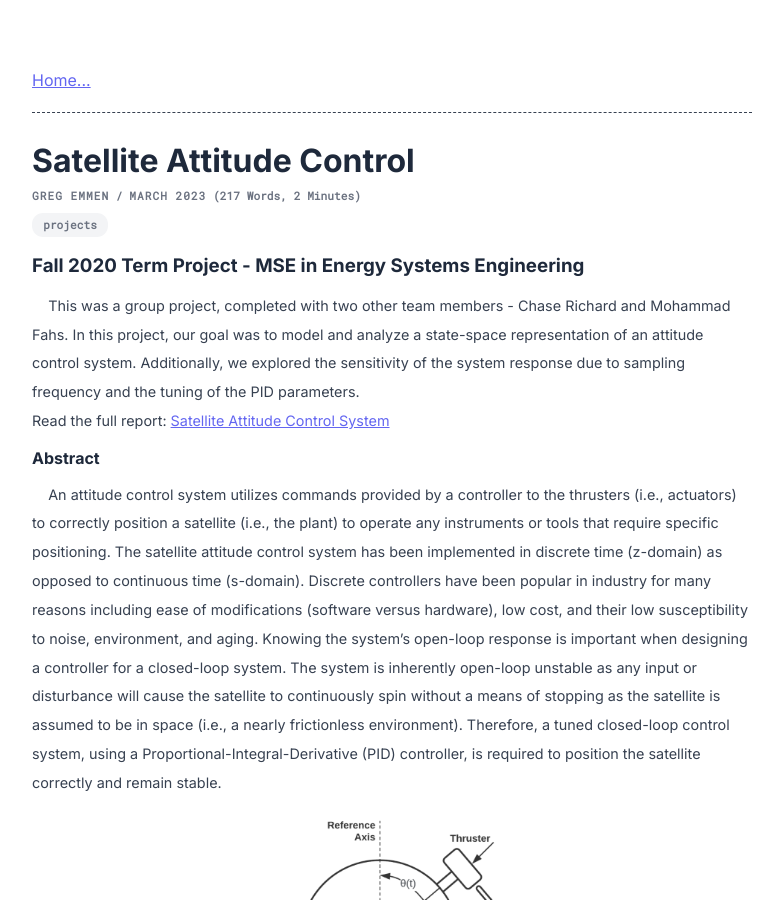
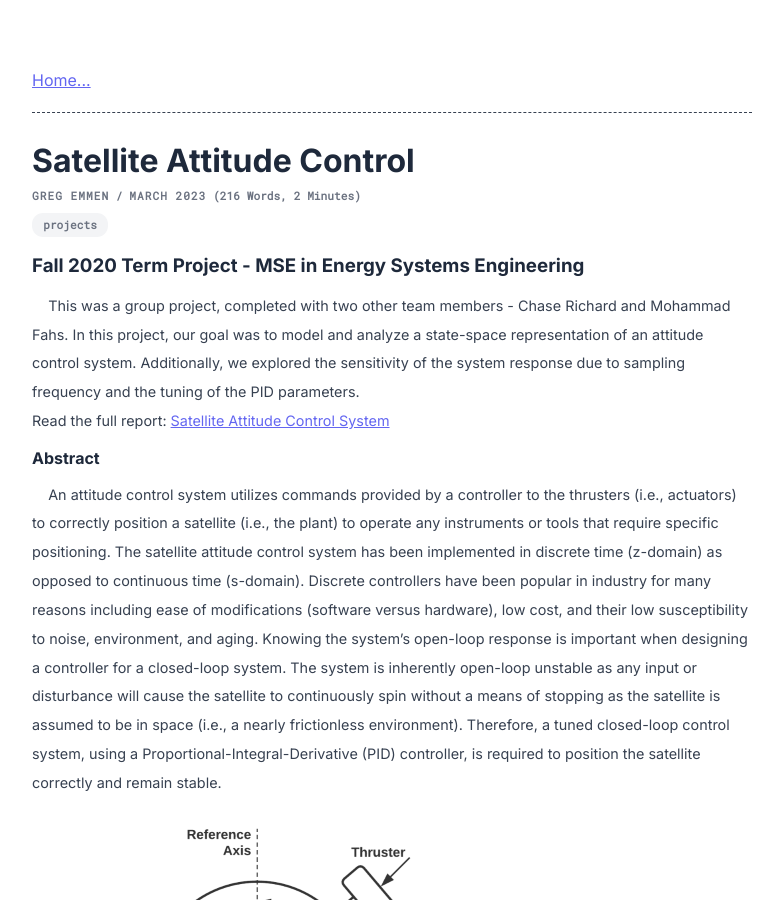
Before and after one commit to G-Emmen/G-Emmen.github.io, a Jekyll site: the page built from docs/_posts/2023-03-10-satellite-attitude-control.md, in a window 1280 px wide and 900 px high. Shown: the whole window, without its empty margins (248-1026 px from the left). Built offline with Jekyll 4.4.1, drawn with Linux system fonts in a browser that asks for light colours.

Commit message:
Update 2023-03-10-satellite-attitude-control.md

```diff
--- a/docs/_posts/2023-03-10-satellite-attitude-control.md
+++ b/docs/_posts/2023-03-10-satellite-attitude-control.md
@@ -14,7 +14,7 @@ Read the full report: <a href="https://github.com/G-Emmen/G-Emmen.github.io/raw/
 including ease of modifications (software versus hardware), low cost, and their low susceptibility to noise, environment, and aging. Knowing the system’s open-loop response is important when designing a controller for a closed-loop system. The system is inherently open-loop unstable as any input or disturbance
 will cause the satellite to continuously spin without a means of stopping as the satellite is assumed to be in space (i.e., a nearly frictionless environment). Therefore, a tuned closed-loop control system, using a Proportional-Integral-Derivative (PID) controller, is required to position the satellite correctly and remain stable.
 
-<img src="/assets/img/satellite_graphic.png" class="center">
+<img src="/assets/img/satellite_graphic.png">
 
 #### Open & Closed Loop Control System Examples
 &nbsp;&nbsp;&nbsp;&nbsp;To analyze this system we looked at both the idea of open loop and closed loop control system. The open loop model includes a sampler with Zero-Order Hold (ZOH), which feeds an error signal into the PID controller. A component for disturbance was included, which would allow for us to consider the effect of external applications and how a system might respond. The physical model takes in the resulting torque values and determines the outgoing attitude of the satellite.
```
